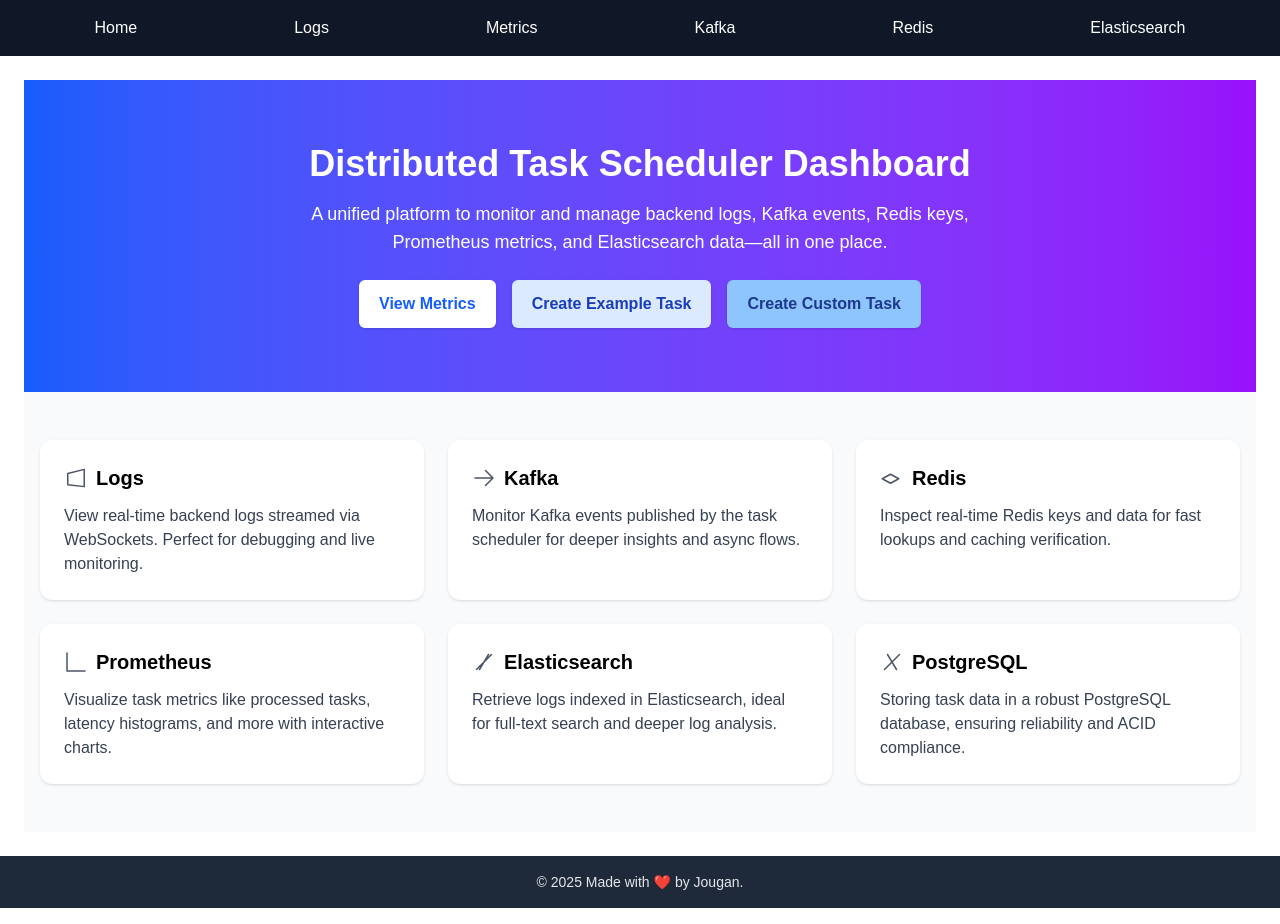
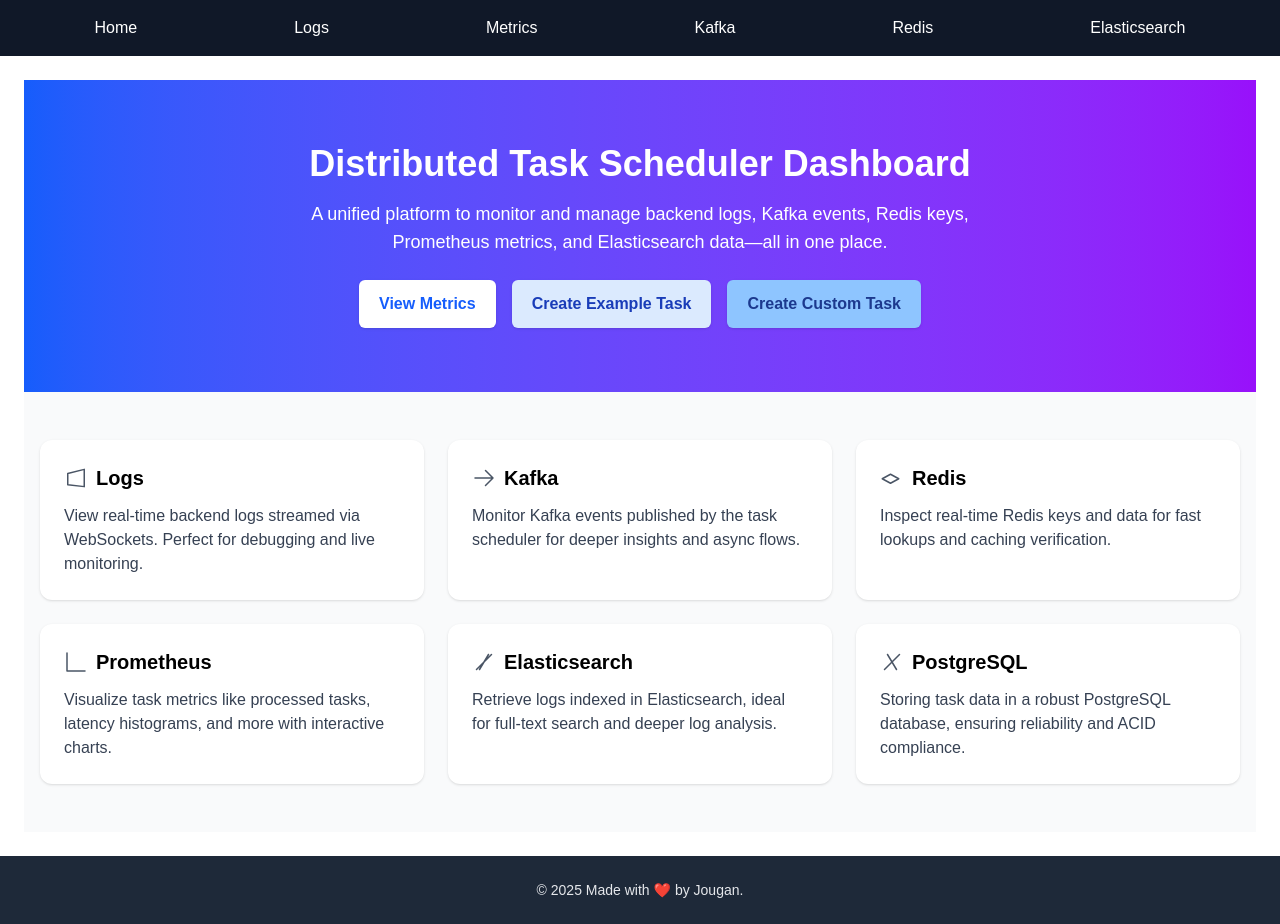
Before and after one commit to Jougan-0/distributed-task-scheduler, a Next.js app in the folder ui/: page / in a window 1280 px wide. Built offline with nearby package versions, Linux system fonts and the light colour scheme; no server answers.

Commit message:
chore: update footer

```diff
--- a/ui/src/app/layout.tsx
+++ b/ui/src/app/layout.tsx
@@ -24,7 +24,7 @@ export default function RootLayout({ children }: { children: React.ReactNode })
 
           <main className="flex-grow p-6">{children}</main>
 
-          <footer className="text-center text-sm text-gray-200 py-4 bg-gray-800">
+          <footer className="text-center text-sm text-gray-200 py-6 bg-gray-800">
             © {new Date().getFullYear()} Made with ❤️ by Jougan.
           </footer>
         </WebSocketProvider>
```
Also changed, not shown: 1 other file (tests, documents, lock files or other folders).
